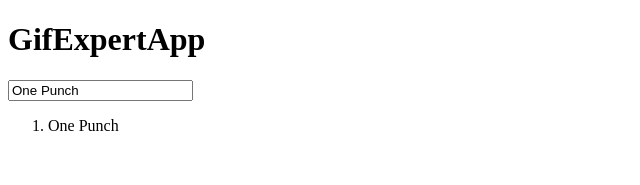
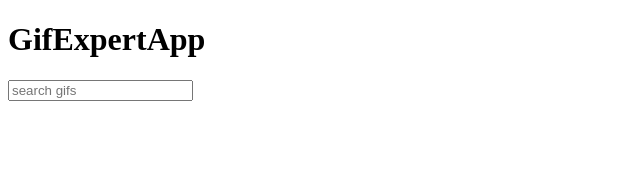
Before and after one commit to FernandoTorresBautista/react-course, a React (Vite) app in the folder 04-gif-expert-app/: page / in a window 1280 px wide. Shown: the top 185 px of the page, without its empty margins (0-640 px from the left). Built offline with nearby package versions, Linux system fonts and the light colour scheme.

Commit message:
emit the new category from the child to the parent

```diff
--- a/04-gif-expert-app/src/GifExpertApp.jsx
+++ b/04-gif-expert-app/src/GifExpertApp.jsx
@@ -3,15 +3,22 @@ import { AddCategory } from "./components/AddCategory";
 
 export const GifExpertApp = () => {
 
-    const [categories, setCategories] = useState(['One Punch']);
+    const [categories, setCategories] = useState([]);
     // console.log(categories);
+
+    const onAddCategorie = (newCategory) => {
+        setCategories([ newCategory, ...categories]);
+    }
 
     return (
         <>
             {/* Title */}
             <h1>GifExpertApp</h1>
             {/* Input */}
-            <AddCategory setCategories={setCategories} />
+            <AddCategory
+                // setCategories={setCategories}
+                onNewCategorie={ (value) => onAddCategorie(value)}
+            />
             {/* List of items(gifs) */}
             <ol>
                 {
--- a/04-gif-expert-app/src/components/AddCategory.jsx
+++ b/04-gif-expert-app/src/components/AddCategory.jsx
@@ -1,8 +1,8 @@
 import { useState } from "react";
 
-export const AddCategory = ( {setCategories} ) => {
+export const AddCategory = ( {onNewCategorie} ) => {
 
-    const [inputValue, setInputValue] = useState('One Punch');
+    const [inputValue, setInputValue] = useState('');
 
     const onInputChange = (event) => {
         setInputValue(event.target.value);
@@ -11,7 +11,7 @@ export const AddCategory = ( {setCategories} ) => {
     const onSubmit = (event) => {
         event.preventDefault();
         if (inputValue.trim().length <= 1 ) return;
-        setCategories(categories => [ inputValue, ...categories]);
+        onNewCategorie(inputValue.trim());
         setInputValue('');
     }
 
```
